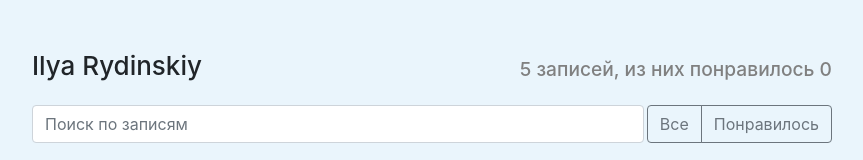
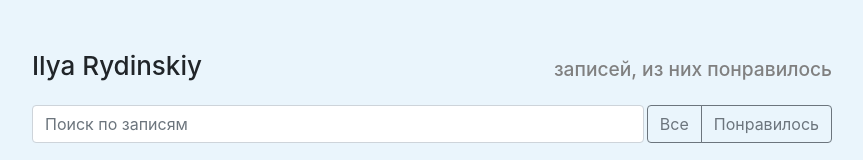
Before and after one commit to K1nGsmaN-hub/my-twitter, a React (Create React App) app: page / in a window 1280 px wide. Shown: the top 160 px of the page, without its empty margins (208-1071 px from the left). Built offline with nearby package versions, Linux system fonts and the light colour scheme.

Commit message:
added counter posts functional to app-head

```diff
--- a/src/components/app-head/app-head.js
+++ b/src/components/app-head/app-head.js
@@ -1,11 +1,11 @@
 import React from "react";
 import './app-header.css'
 
-const AppHead = () => {
+const AppHead = ({liked, elemsCount}) => {
   return (
     <div className="app-header d-flex">
       <h1>Ilya Rydinskiy</h1>
-      <h2>5 записей, из них понравилось 0</h2>
+      <h2>{elemsCount} записей, из них понравилось {liked}</h2>
     </div>
   )
 }
```
